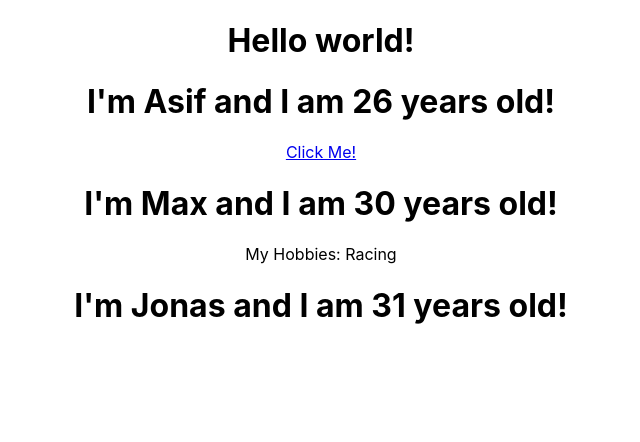
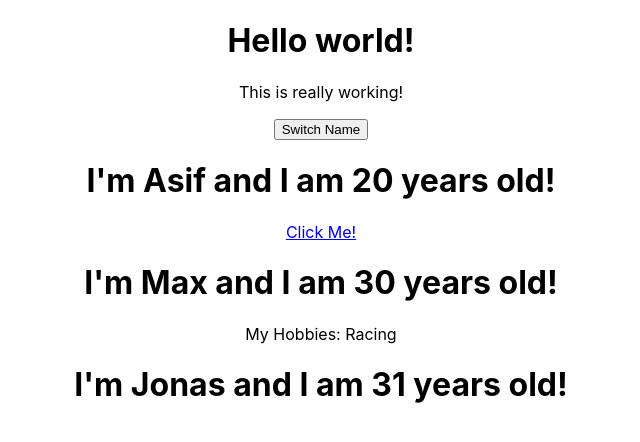
Before and after one commit to Asif-newaz/try-react, a React (Create React App) app: page / in a window 1280 px wide. Shown: the top 442 px of the page, without its empty margins (319-959 px from the left). Built offline with nearby package versions, Linux system fonts and the light colour scheme.

Commit message:
started working with state

```diff
--- a/src/App.js
+++ b/src/App.js
@@ -1,7 +1,7 @@
-import logo from './logo.svg';
+import logo from "./logo.svg";
 import "./App.css";
 import React, { Component, createElement } from "react";
-import Person from './Person/Person';
+import Person from "./Person/Person";
 
 // function App() {
 //   return (
@@ -12,22 +12,56 @@ import Person from './Person/Person';
 // }
 
 class App extends Component {
+  state = {
+    persons: [
+      { name: "Asif", age: 20 },
+      { name: "Max", age: 30 },
+      { name: "Jonas", age: 31 },
+    ],
+  };
+
+  //Working with state
   render() {
     return (
       <div className="App">
         <h1>Hello world!</h1>
+        <p>This is really working!</p>
+        <button>Switch Name</button>
+        <Person name={this.state.persons[0].name} age={this.state.persons[0].age}>
+          <a href="#">Click Me!</a>
+        </Person>
+        <Person name = {this.state.persons[1].name} age={this.state.persons[1].age}>My Hobbies: Racing</Person>
+        <Person name={this.state.persons[2].name} age={this.state.persons[2].age} />
+      </div>
+    );
+
+  // Working with props
+  /*
+  render() {
+    return (
+      <div className="App">
+        <h1>Hello world!</h1>
+        <p>This is really working!</p>
+        <button>Switch Name</button>
         <Person name="Asif" age="26">
           <a href="#">Click Me!</a>
         </Person>
-        <Person name="Max" age="30">My Hobbies: Racing</Person>
+        <Person name="Max" age="30">
+          My Hobbies: Racing
+        </Person>
         <Person name="Jonas" age="31" />
       </div>
     );
-    // return React.createElement(
-    //   "div",
-    //   {className: App},
-    //   React.createElement("h1", null, "Hi, I'm a React App")
-    // );
+    */
+
+    // How JSX actually works
+    /*
+    return React.createElement(
+      "div",
+      {className: App},
+      React.createElement("h1", null, "Hi, I'm a React App")
+    );
+    */
   }
 }
 
```
Also changed, not shown: 1 other file (tests, documents, lock files or other folders).
